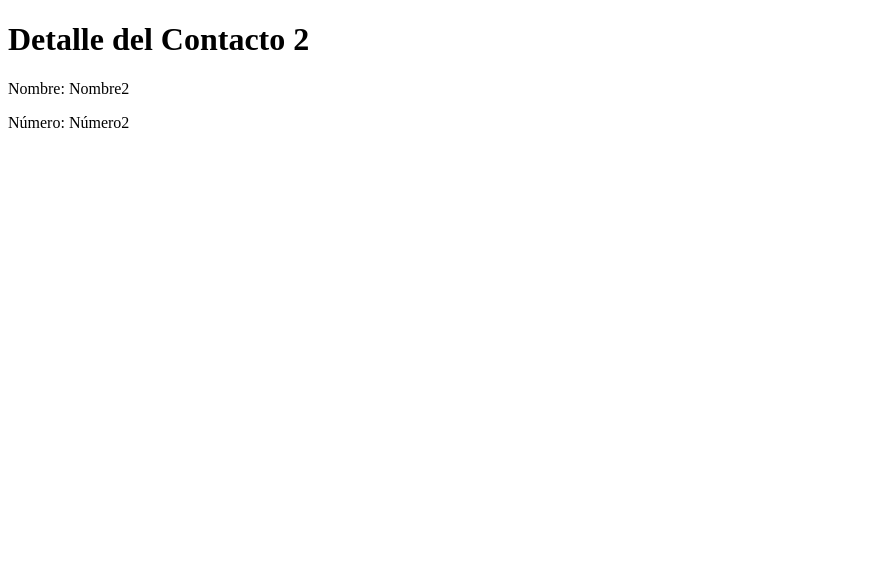
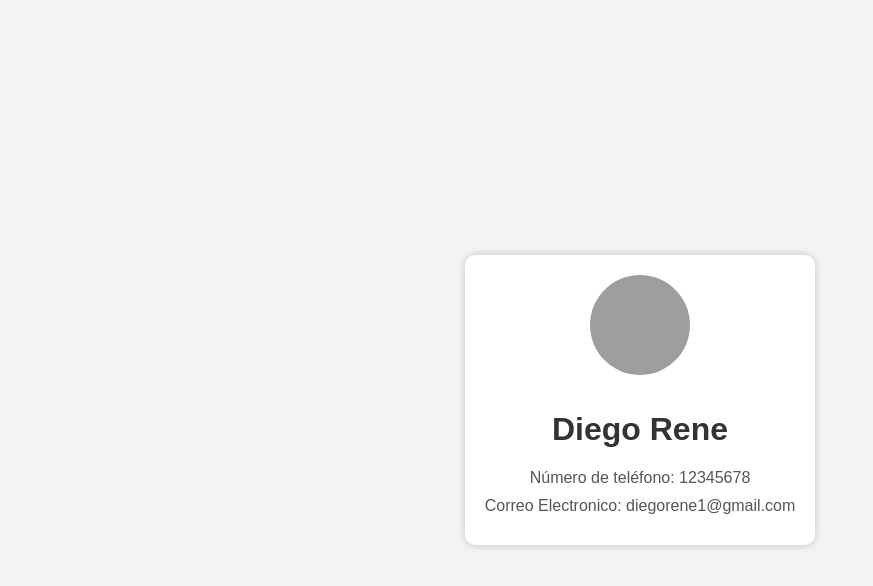
Before and after one commit to darriola2021670/Git_101, a plain HTML site: page detalleContacto1.html in a window 1280 px wide. Shown: the whole page, without its empty margins (0-873 px from the left). Drawn offline with Linux system fonts and the light colour scheme; grey boxes are pictures that could not be loaded.

Commit message:
se agregro imagenes a los primeros 2 contactos y a los demas informacion

```diff
--- a/Assets/detalleContacto.css
+++ b/Assets/detalleContacto.css
@@ -0,0 +1,37 @@
+body {
+    font-family: Arial, sans-serif;
+    background-color: #f4f4f4;
+    margin: 0;
+    display: flex;
+    align-items: center;
+    justify-content: center;
+    height: 100vh;
+  }
+
+  .contenedor {
+    background-color: #fff;
+    padding: 20px;
+    border-radius: 10px;
+    box-shadow: 0 0 10px rgba(0, 0, 0, 0.2);
+    text-align: center;
+  }
+
+  .cuadro {
+    display: inline-block;
+  }
+
+  .foto-contacto {
+    width: 100px;
+    height: 100px;
+    border-radius: 50%;
+    margin-bottom: 10px;
+  }
+
+  h1 {
+    color: #333;
+  }
+
+  p {
+    margin: 10px 0;
+    color: #555;
+  }
--- a/detalleContacto1.html
+++ b/detalleContacto1.html
@@ -3,16 +3,19 @@
 <head>
   <meta charset="UTF-8">
   <meta name="viewport" content="width=device-width, initial-scale=1.0">
-  <title>Detalle del Contacto 2</title>
-  <style>
-
-  </style>
+  <title>Detalle del Contacto</title>
+  <link rel="stylesheet" href="./Assets/detalleContacto.css">
 </head>
 <body>
 
-  <h1>Detalle del Contacto 2</h1>
-  <p>Nombre: Nombre2</p>
-  <p>Número: Número2</p>
+  <div class="contenedor">
+    <div class="cuadro">
+      <img src="./Assets/imagenes/Perro.jpg" alt="Foto del contacto" class="foto-contacto">
+      <h1 id="contactoNombre">Diego Rene</h1>
+      <p id="contactoNumero">Número de teléfono: 12345678</p>
+      <p id="contactoNumero">Correo Electronico: diegorene1@gmail.com</p>
+    </div>
+  </div>
 
 </body>
 </html>
```
Also changed, not shown: detalleContacto2.html (+21 -0 lines), detalleContacto3.html (+21 -0 lines), detalleContacto4.html (+21 -0 lines), detalleContacto5.html (+21 -0 lines), Assets/imagenes/gato.jpg (added), 1 other file.
